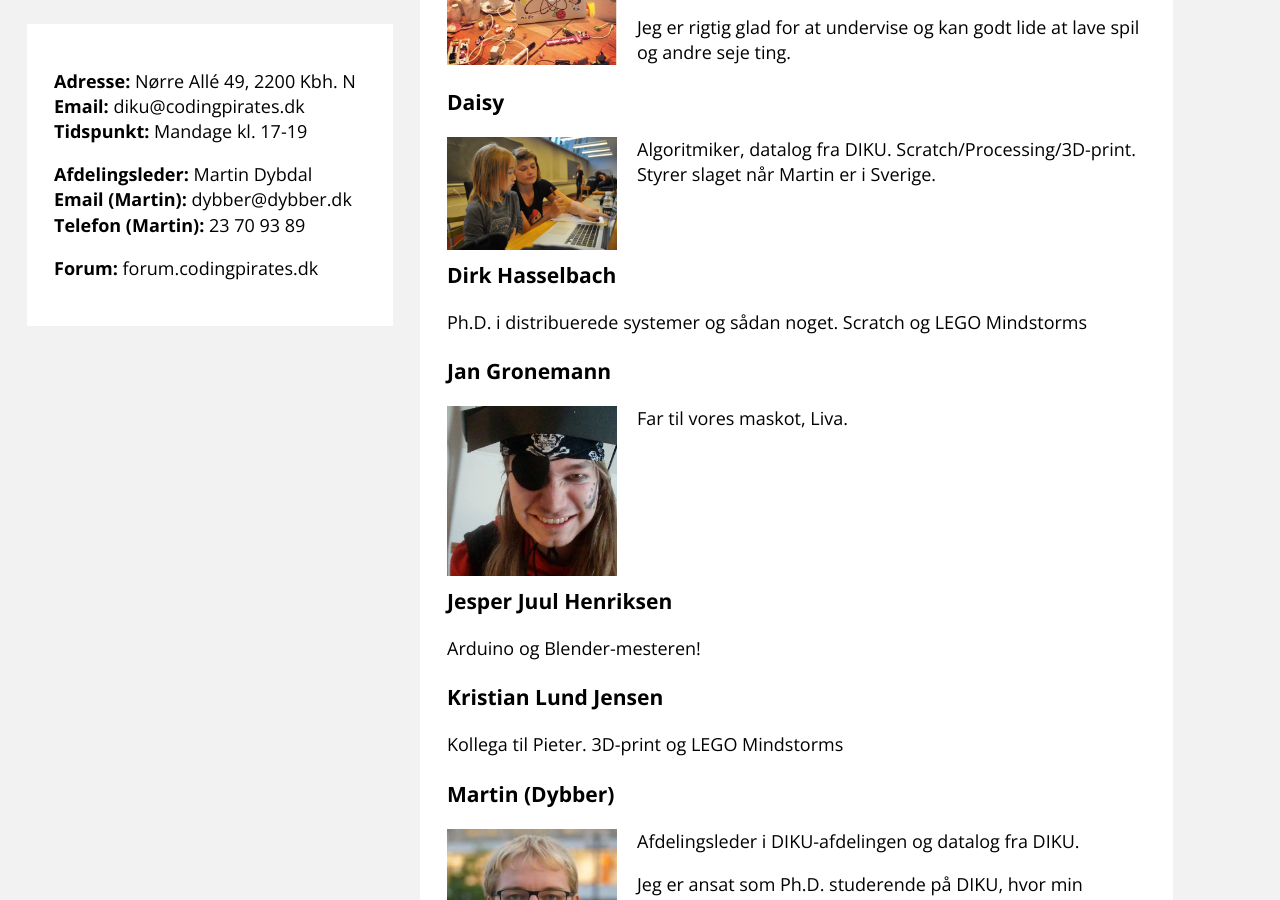
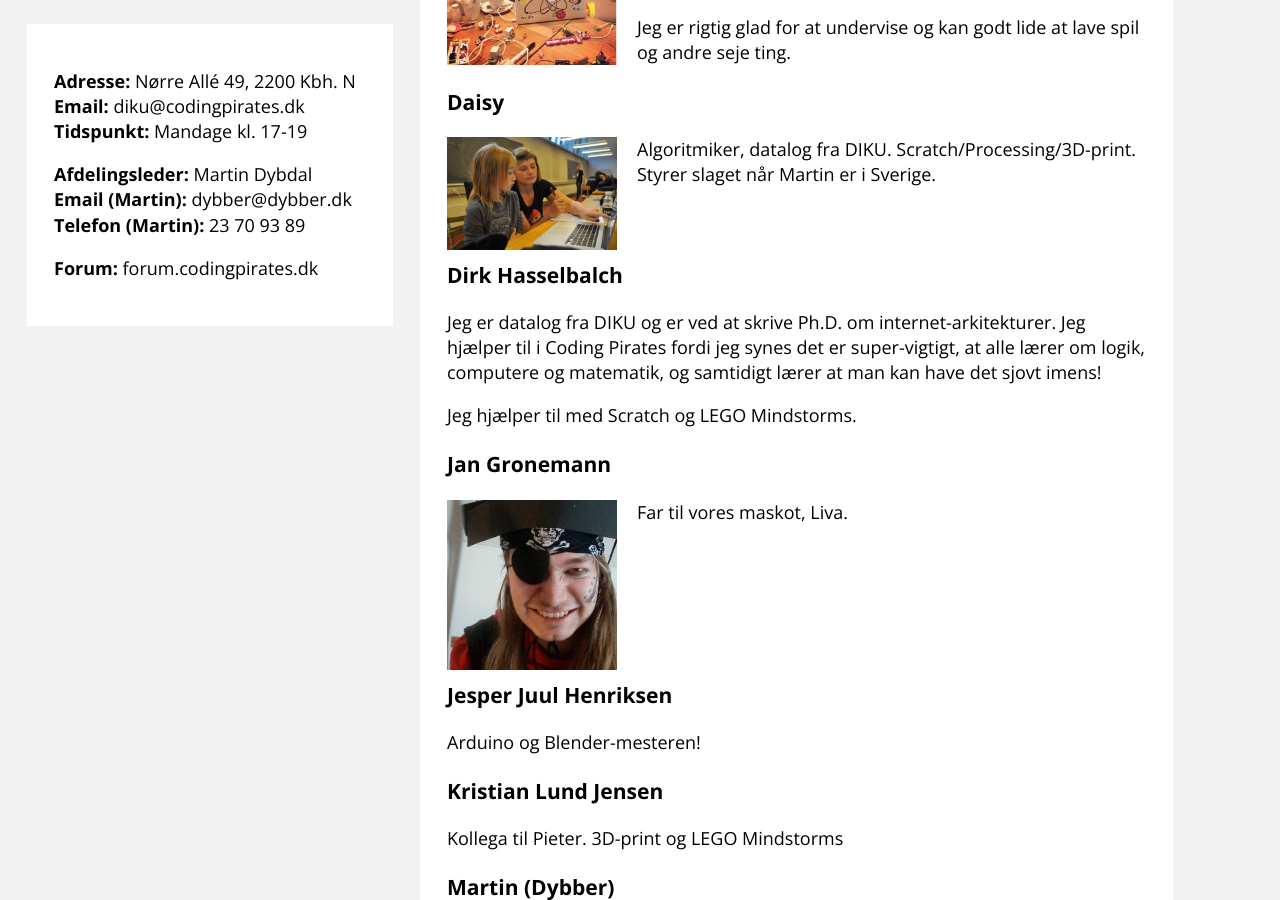
Before and after one commit to dybber/diku.codingpirates.dk, a Jekyll site: the page built from src/frivillige.md, in a window 1280 px wide and 900 px high, scrolled down 857 px. Built offline with Jekyll 4.4.1, drawn with Linux system fonts in a browser that asks for light colours; Markdown is read by kramdown in place of the engine named in the settings.

Commit message:
Opdateret frivillig-tekst om Dirk

```diff
--- a/src/frivillige.md
+++ b/src/frivillige.md
@@ -43,8 +43,13 @@ ting.
 Algoritmiker, datalog fra DIKU. Scratch/Processing/3D-print. Styrer
 slaget når Martin er i Sverige.
 
-### Dirk Hasselbach
-Ph.D. i distribuerede systemer og sådan noget. Scratch og LEGO Mindstorms
+### Dirk Hasselbalch
+Jeg er datalog fra DIKU og er ved at skrive Ph.D. om internet-arkitekturer.
+Jeg hjælper til i Coding Pirates fordi jeg synes det er super-vigtigt, at
+alle lærer om logik, computere og matematik, og samtidigt lærer at man kan
+have det sjovt imens!
+
+Jeg hjælper til med Scratch og LEGO Mindstorms.
 
 ### Jan Gronemann
 <img src="/images/frivillige/jan.jpg" class="frivillig" />
```
